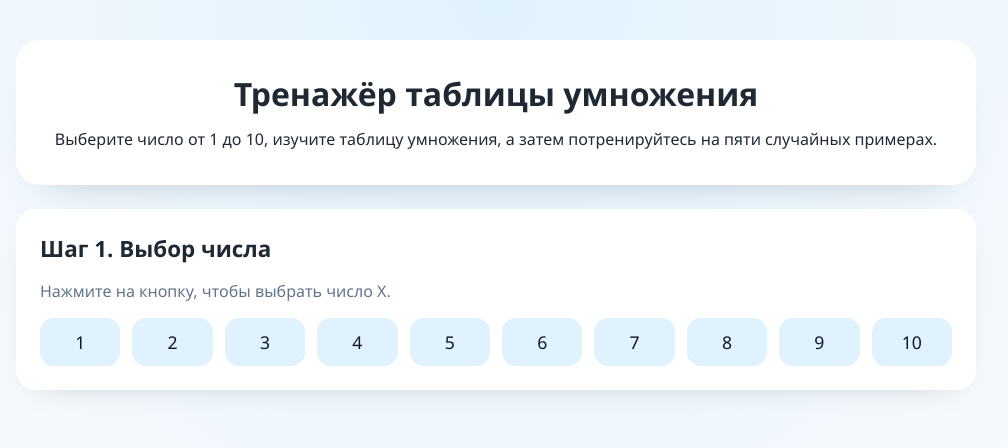
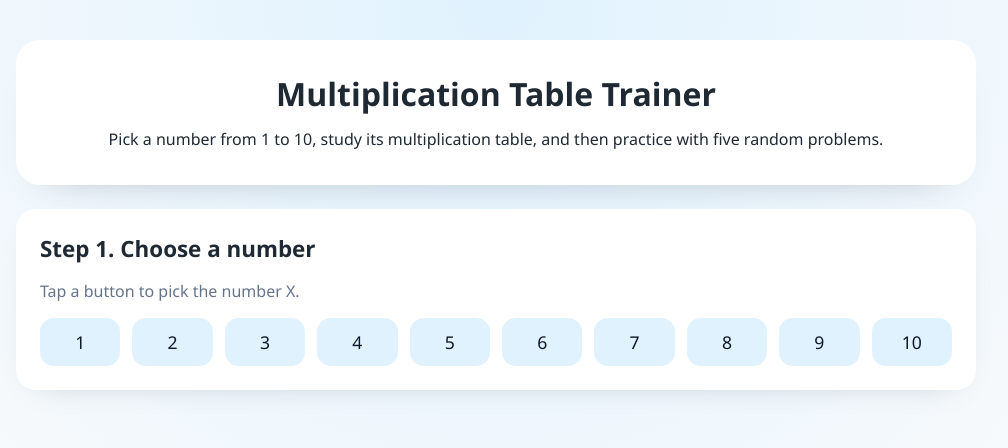
Before and after one commit to Elgreen/math-tutor, a Vue app: page / in a window 1280 px wide. Shown: the top 448 px of the page, without its empty margins (144-1152 px from the left). Built offline with nearby package versions, Linux system fonts and the light colour scheme.

Commit message:
Translate UI to English and add README

```diff
--- a/src/App.vue
+++ b/src/App.vue
@@ -1,16 +1,16 @@
 <template>
   <main class="container">
     <header class="hero">
-      <h1>Тренажёр таблицы умножения</h1>
+      <h1>Multiplication Table Trainer</h1>
       <p>
-        Выберите число от 1 до 10, изучите таблицу умножения, а затем потренируйтесь на
-        пяти случайных примерах.
+        Pick a number from 1 to 10, study its multiplication table, and then practice with five
+        random problems.
       </p>
     </header>
 
     <section class="card">
-      <h2>Шаг 1. Выбор числа</h2>
-      <p class="hint">Нажмите на кнопку, чтобы выбрать число X.</p>
+      <h2>Step 1. Choose a number</h2>
+      <p class="hint">Tap a button to pick the number X.</p>
       <div class="number-grid">
         <button
           v-for="number in numbers"
@@ -27,8 +27,8 @@
 
     <section v-if="showTable" class="card">
       <div class="card-header">
-        <h2>Шаг 2. Таблица умножения числа {{ selectedNumber }}</h2>
-        <button type="button" class="secondary" @click="startPractice">Перейти к тренировке</button>
+        <h2>Step 2. Multiplication table for {{ selectedNumber }}</h2>
+        <button type="button" class="secondary" @click="startPractice">Start practice</button>
       </div>
       <table class="multiplication-table">
         <tbody>
@@ -45,11 +45,12 @@
 
     <section v-if="showPractice" class="card">
       <div class="card-header">
-        <h2>Шаг 3. Практика</h2>
-        <button type="button" class="secondary" @click="showTheoryAgain">Вернуться к таблице</button>
+        <h2>Step 3. Practice</h2>
+        <button type="button" class="secondary" @click="showTheoryAgain">Back to the table</button>
       </div>
       <p class="hint">
-        Заполните ответы для пяти примеров. Порядок множителей может меняться, но результат тот же!
+        Fill in the answers for five problems. The order of the factors may change, but the result
+        stays the same!
       </p>
       <form class="practice-form" @submit.prevent="checkAnswers">
         <div
@@ -63,27 +64,28 @@
             type="number"
             min="0"
             required
-            :aria-label="`Ответ для примера ${problem.left} × ${problem.right}`"
+            :aria-label="`Answer for ${problem.left} × ${problem.right}`"
           />
           <span v-if="hasResults" class="badge" :class="results[index].isCorrect ? 'badge-success' : 'badge-error'">
-            {{ results[index].isCorrect ? 'Верно' : `Нужно: ${results[index].correct}` }}
+            {{ results[index].isCorrect ? 'Correct' : `Expected: ${results[index].correct}` }}
           </span>
         </div>
 
         <div class="actions">
-          <button type="submit">Проверить ответы</button>
-          <button type="button" class="secondary" @click="generatePractice">Новые примеры</button>
-          <button type="button" class="link" @click="reset">Выбрать другое число</button>
+          <button type="submit">Check answers</button>
+          <button type="button" class="secondary" @click="generatePractice">New problems</button>
+          <button type="button" class="link" @click="reset">Choose another number</button>
         </div>
       </form>
 
       <div v-if="hasResults" class="summary" :class="allCorrect ? 'summary-success' : 'summary-info'">
-        <p v-if="allCorrect">Отлично! Все ответы верны 🎉</p>
+        <p v-if="allCorrect">Great job! All answers are correct 🎉</p>
         <template v-else>
-          <p>Есть ошибки, попробуйте ещё раз.</p>
+          <p>There are mistakes, try again.</p>
           <ul>
             <li v-for="result in incorrectResults" :key="result.id">
-              {{ result.left }} × {{ result.right }} = {{ result.correct }}, ваш ответ: {{ result.userAnswer ?? '—' }}
+              {{ result.left }} × {{ result.right }} = {{ result.correct }}, your answer:
+              {{ result.userAnswer ?? '—' }}
             </li>
           </ul>
         </template>
```
Also changed, not shown: 1 other file (tests, documents, lock files or other folders).
